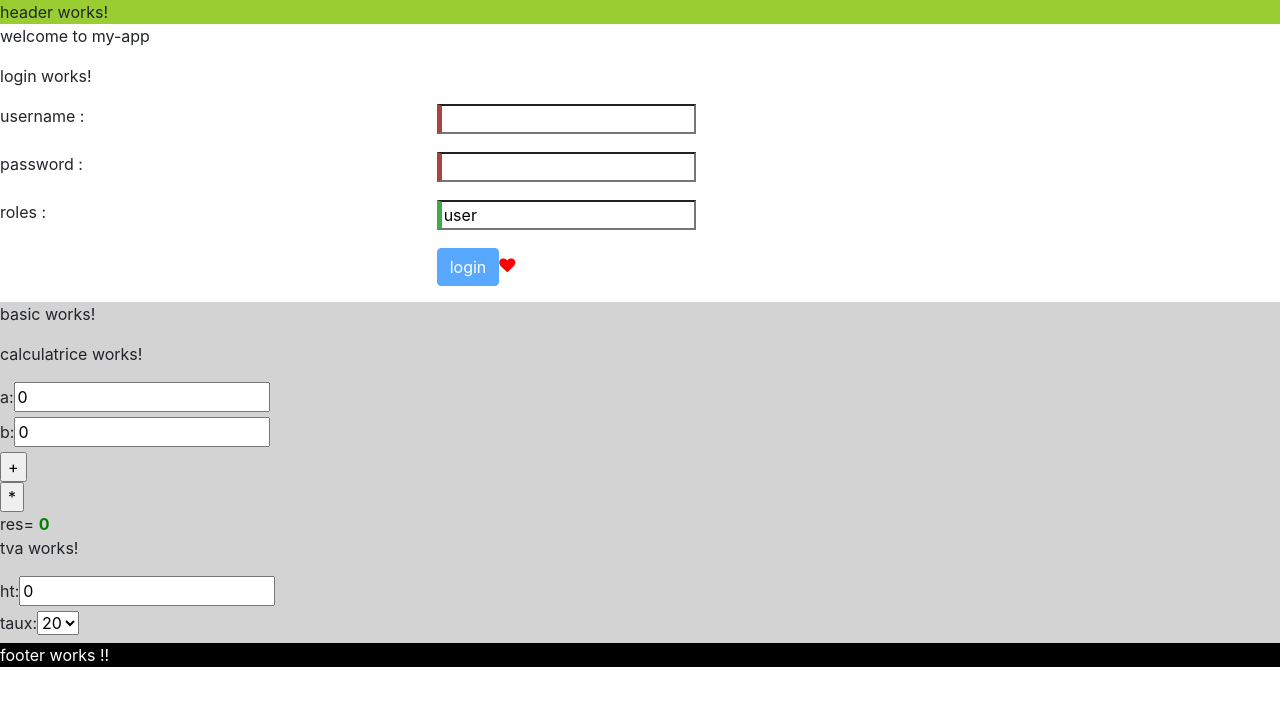
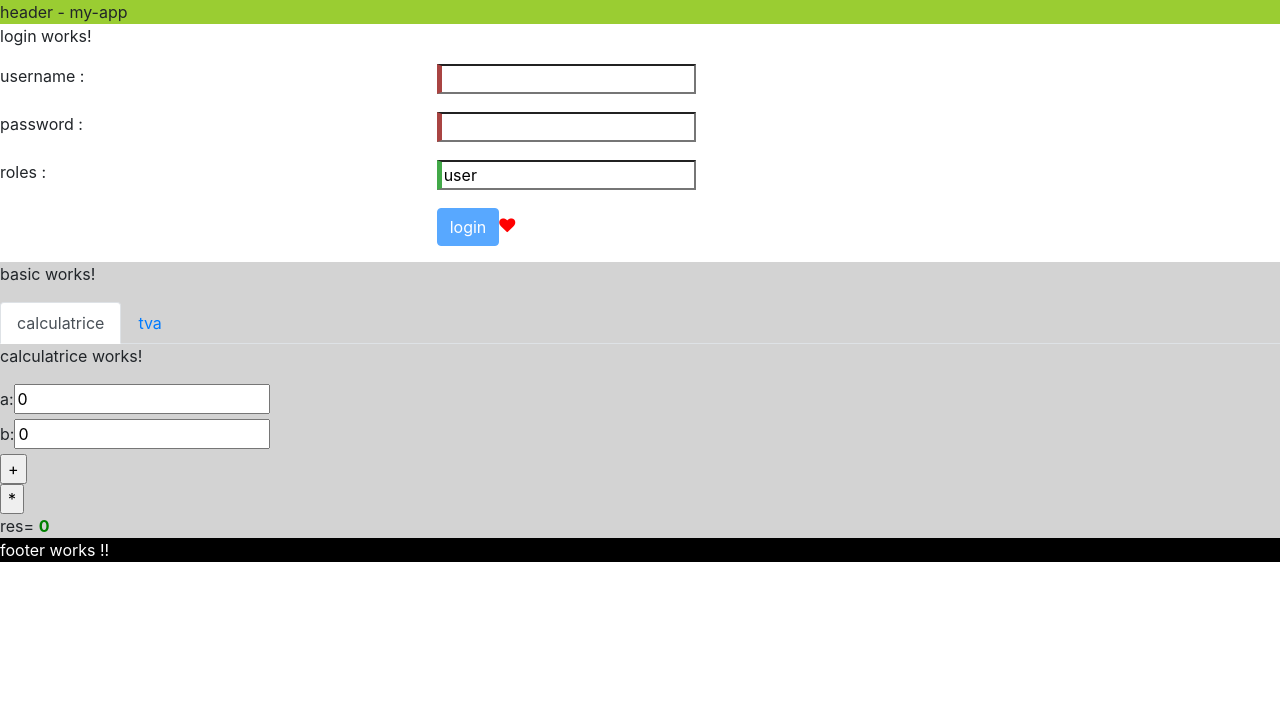
Before and after one commit to didier-tp/isikadev4_frontend, an Angular app in the folder tp-angular/my-app/: page / in a window 1280 px wide. Shown: the top 706 px of the page. Built offline with nearby package versions, Linux system fonts and the light colour scheme.

Commit message:
ngx-botstrap tabs et @Input

```diff
--- a/tp-angular/my-app/angular.json
+++ b/tp-angular/my-app/angular.json
@@ -29,8 +29,8 @@
             ],
             "styles": [
               "src/styles.scss",
-              "node_modules/bootstrap/dist/css/bootstrap.min.css",
-              "node_modules/font-awesome/css/font-awesome.min.css"
+              "./node_modules/bootstrap/dist/css/bootstrap.min.css",
+              "./node_modules/font-awesome/css/font-awesome.min.css"
             ],
             "scripts": []
           },
--- a/tp-angular/my-app/package.json
+++ b/tp-angular/my-app/package.json
@@ -21,6 +21,7 @@
     "@angular/router": "~9.1.9",
     "bootstrap": "^4.5.0",
     "font-awesome": "^4.7.0",
+    "ngx-bootstrap": "^5.6.1",
     "rxjs": "~6.5.4",
     "tslib": "^1.10.0",
     "zone.js": "~0.10.2"
--- a/tp-angular/my-app/src/app/app.component.html
+++ b/tp-angular/my-app/src/app/app.component.html
@@ -1,5 +1,9 @@
-<app-header></app-header>
-<p> welcome to {{title}} </p>
+<!--
+<app-header titre="mon titre fixe1"></app-header>
+<app-header [titre]="'mon titre fixe2'"></app-header>
+-->
+<app-header [titre]="title"></app-header>
+<!-- <p> welcome to {{title}} </p> -->
 <!-- <router-outlet></router-outlet> -->
 <app-login></app-login>
 <app-basic></app-basic>
--- a/tp-angular/my-app/src/app/app.module.ts
+++ b/tp-angular/my-app/src/app/app.module.ts
@@ -10,6 +10,8 @@ import { CalculatriceComponent } from './basic/calculatrice/calculatrice.compone
 import { TvaComponent } from './basic/tva/tva.component';
 import { FormsModule } from '@angular/forms';
 import { LoginComponent } from './login/login.component';
+
+import { TabsModule } from 'ngx-bootstrap/tabs';
 
 @NgModule({
   declarations: [
@@ -24,7 +26,8 @@ import { LoginComponent } from './login/login.component';
   imports: [
     BrowserModule,
     AppRoutingModule ,
-    FormsModule
+    FormsModule,
+    TabsModule.forRoot()
   ],
   providers: [],
   bootstrap: [AppComponent]
--- a/tp-angular/my-app/src/app/basic/basic.component.html
+++ b/tp-angular/my-app/src/app/basic/basic.component.html
@@ -1,5 +1,11 @@
 <div id="basic">
     <p>basic works!</p>
-    <app-calculatrice></app-calculatrice>
-    <app-tva></app-tva>
+    <tabset>
+      <tab heading="calculatrice">
+          <app-calculatrice></app-calculatrice>
+      </tab>
+      <tab heading="tva">
+         <app-tva></app-tva>
+      </tab>
+   </tabset>
 </div>
--- a/tp-angular/my-app/src/app/header/header.component.html
+++ b/tp-angular/my-app/src/app/header/header.component.html
@@ -1 +1 @@
-<div id="myheader">header works!</div>
+<div id="myheader">header - {{titre}}</div>
--- a/tp-angular/my-app/src/app/header/header.component.ts
+++ b/tp-angular/my-app/src/app/header/header.component.ts
@@ -1,4 +1,4 @@
-import { Component, OnInit } from '@angular/core';
+import { Component, OnInit, Input } from '@angular/core';
 
 @Component({
   selector: 'app-header',
@@ -6,6 +6,8 @@ import { Component, OnInit } from '@angular/core';
   styleUrls: ['./header.component.scss']
 })
 export class HeaderComponent implements OnInit {
+  @Input()
+  titre : string = "default title";
 
   constructor() { }
 
```
Also changed, not shown: 1 other file (tests, documents, lock files or other folders).
